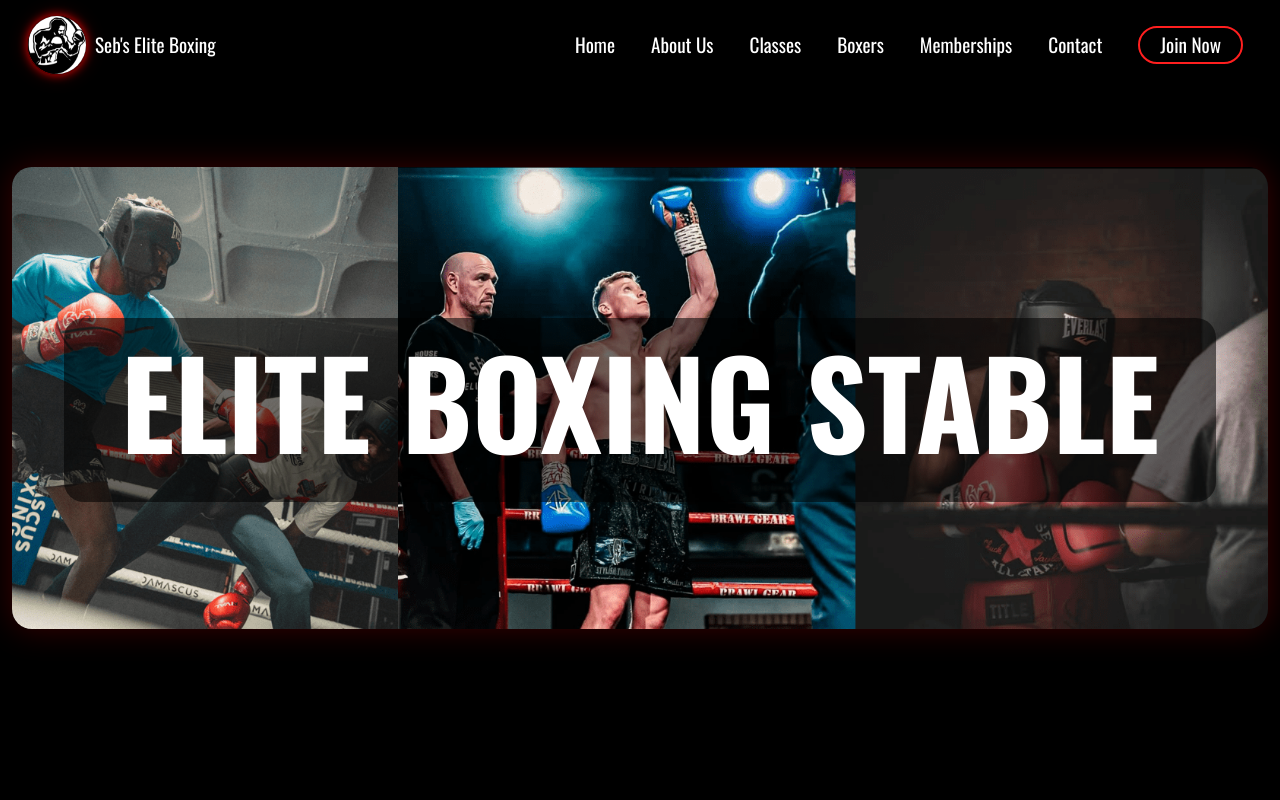
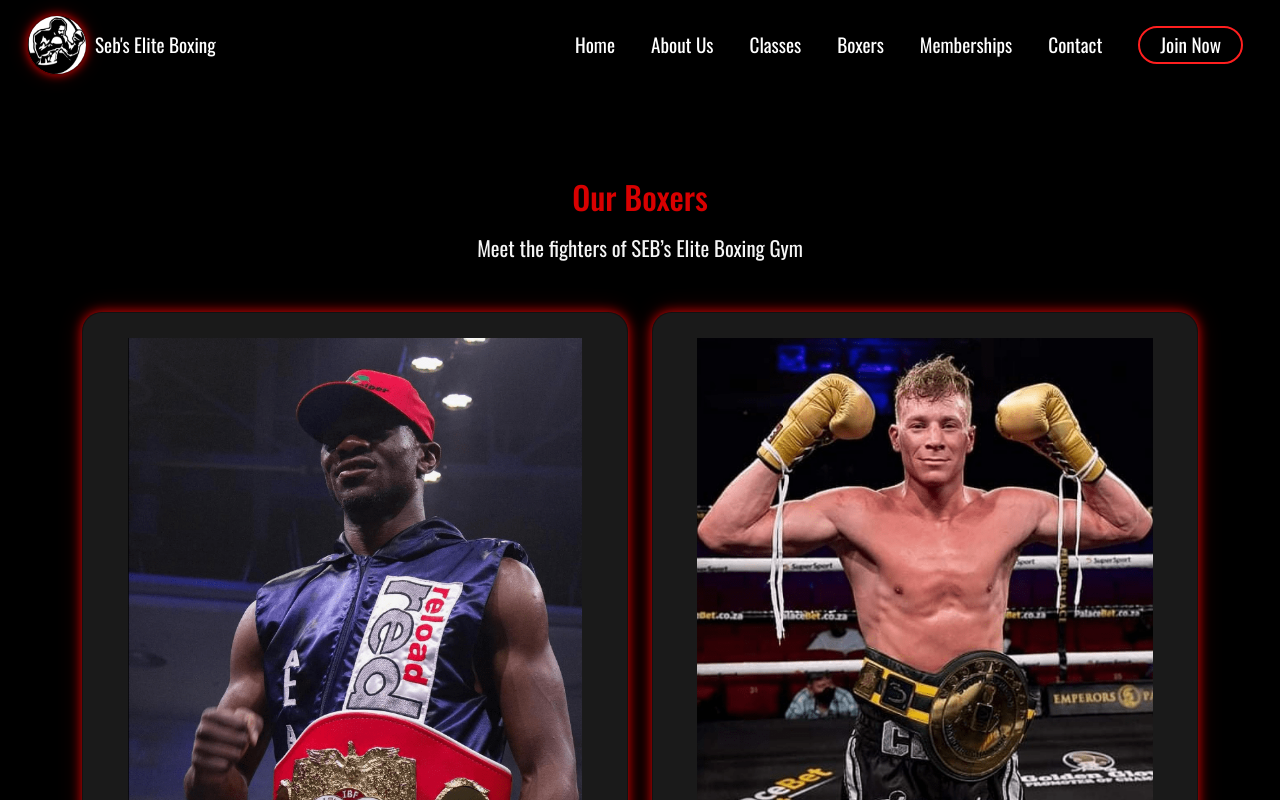
Before and after one commit to PhilipBessong/Portfolio, an Angular app in the folder SebsElite/site/sebselite/: page /boxers in a window 1280 px wide. Shown: the top 800 px of the page. Built offline with nearby package versions, Linux system fonts and the light colour scheme.

Commit message:
Update About & Boxer page
Hero sections removed

```diff
--- a/SebsElite/site/sebselite/src/app/about/about.html
+++ b/SebsElite/site/sebselite/src/app/about/about.html
@@ -1,23 +1,3 @@
-<section
-  class="hero-section d-flex align-items-center justify-content-center text-center"
->
-  <div class="container">
-    <div class="hero-content-wrapper position-relative d-inline-block">
-      <img src="assets/heroimg-min.png" alt="Home" class="img-fluid hero-img" />
-
-      <div class="hero-overlay">
-        <h3
-          class="hTitle-top subtitle m-0"
-          style="font-size: 1.1rem; letter-spacing: 2px; color: #d80000"
-        >
-          Seb's Elite
-        </h3>
-        <h1 class="hTitle-main fw-bold text-white">About Us</h1>
-      </div>
-    </div>
-  </div>
-</section>
-
 <section class="about-section py-5">
   <div class="container">
     <div class="row align-items-center">
--- a/SebsElite/site/sebselite/src/app/boxers/boxers.html
+++ b/SebsElite/site/sebselite/src/app/boxers/boxers.html
@@ -1,21 +1,3 @@
-<!-- ======= Hero Section ======= -->
-<section
-  class="hero-section d-flex align-items-center justify-content-center text-center"
->
-  <div class="container-fluid position-relative">
-    <img
-      src="assets/combined_boxers-min.png"
-      alt="Home"
-      class="img-fluid mb-4 hero-img"
-    />
-    <div
-      class="hero-overlay position-absolute top-50 start-50 translate-middle w-100 px-3"
-    >
-      <h1 class="display-4 fw-bold text-white hTitle">ELITE BOXING STABLE</h1>
-    </div>
-  </div>
-</section>
-<!-- End Hero Section -->
 <!-- ======= Boxers Section ======= -->
 <section id="boxers" class="boxers-section py-5">
   <div class="container">
```
